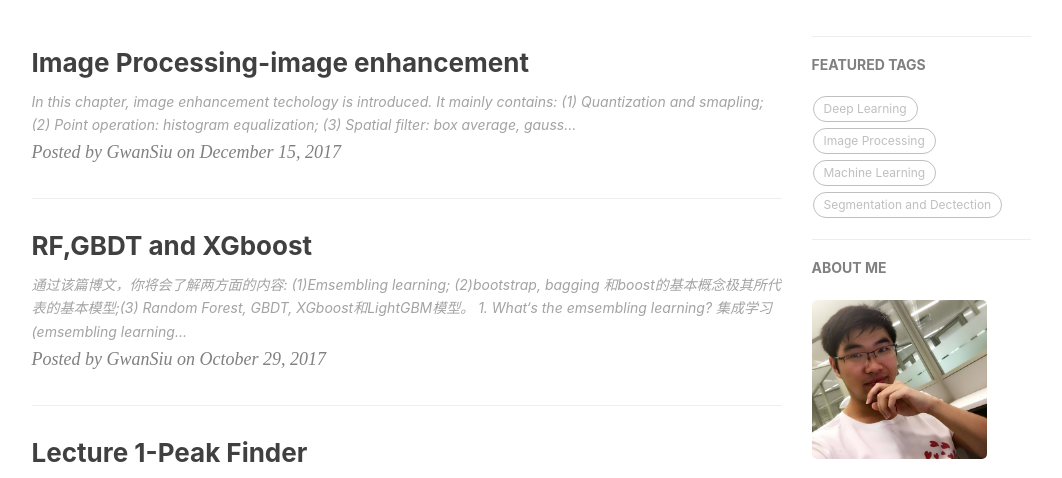
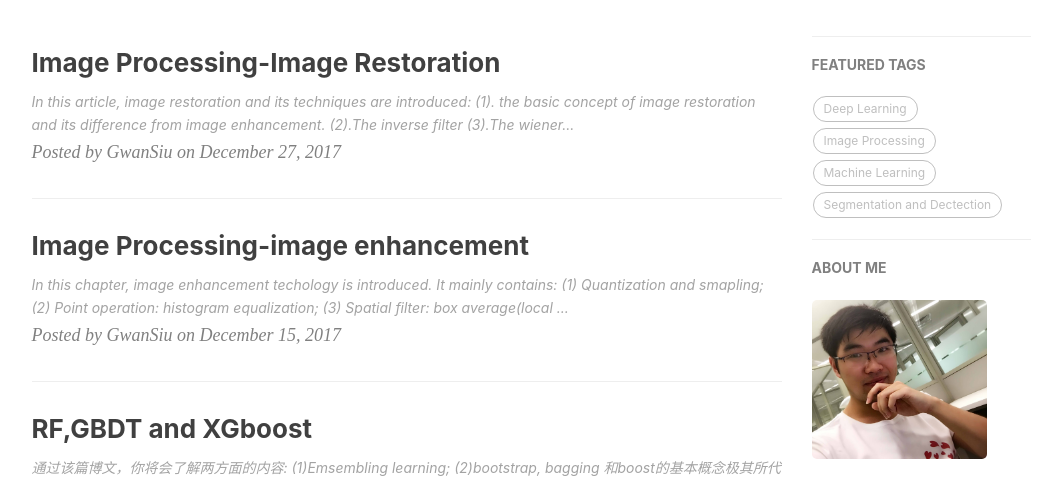
Before and after one commit to Gwan-Siu/gwansiu.github.io, a Jekyll site: the page built from index.html, in a window 1280 px wide and 900 px high, cut to the strip 422-900 px from the top of the window. Shown: the whole strip, without its empty margins (136-1198 px from the left). Built offline with Jekyll 4.4.1, drawn with Linux system fonts in a browser that asks for light colours; nearby versions of some CDN libraries; formulas are drawn with MathJax 3; the list of posts is cut into pages by our own code; comment, search, counter and statistics services are not loaded; some of the changed lines change nothing that is shown; some of the changed text lies outside the part shown.

Commit message:
Image restoration
article about image restoration

```diff
--- a/_posts/2017-12-15-Image-Enhancement.markdown
+++ b/_posts/2017-12-15-Image-Enhancement.markdown
@@ -7,7 +7,7 @@ catalog: true
 tags:
     - Image Processing
 ---
->In this chapter, image enhancement techology is introduced. It mainly contains: (1) Quantization and smapling; (2) Point operation: histogram equalization; (3) Spatial filter: box average, gaussian kernel, local mean filter, bilateral filter, and guided filter.
+>In this chapter, image enhancement techology is introduced. It mainly contains: (1) Quantization and smapling; (2) Point operation: histogram equalization; (3) Spatial filter: box average(local mean filter), gaussian kernel, bilateral filter, and guided filter.
 
 ## 1. Image Quantization
 Image is an high dimensional array. Conventionally, sensors in the camera convert continuous signals to discrete signals and stroe them in 2 or 3 dimensional array. This process usually contains **spatial sampling** and **quantization**, as shown in the figure.
@@ -77,6 +77,7 @@ $$
 $$
 G=\sum_{q\in S}G_{\sigma}(\Vert p-q \Vert)I_{q}
 $$
+
 Properties of gaussian filter:
 1. weights are independent of spatial locations
 2. Does smooth images, but smoothes too much--edges are blurred. Only spatial distance matters and no edges terms.
@@ -90,6 +91,7 @@ $$
 I^{filtered}(x)=\frac{1}{W_{p}}\sum_{x_{i}\in \Omega}I(x_{i})f_{r}(\Vert I(x_{i})-I(x)\Vert)g_{s}(\Vert x_{i}-x\Vert)
 \end{equation}
 $$
+
 where $W_{p}$ is the normalization term: $W_{p}=\sum_{x_{i}\in \Omega} f_{r}(\vert I(x_{i})-I(x)\Vert)g_{s}(\Vert x_{i}-x\Vert)$, whihc ensures that the filter preserves image energy and: $I^{filter}$ is the filtered image; $I$ is the original input image; $x$ are the coordinates of the current pixel to be filtered; $\Omega$ is the window centered in $x$; $f_{r}$ is the range kernel for smoothing differences in intensity(this function can be a Gaussian filter);$g_{s}$ is the spatial kernel for smoothing differences in coordinates(this function can be a Gaussian function).
 
 As mention before, the weight $w_{p}$ consider spatial closeness and intensity difference. For example, consider a pixel located at $(i,j)$ is needed to be denoised by using its neighborhood pixels and one of its neighborhood pixel located at $(k,l)$. Then the weight assigned for pixel $(k,l)$ to denoise the pixel $(i,j)$ is given by:
@@ -116,3 +118,6 @@ The property of bilateral filter is:
 **The limitation of bilateral filter:**
 1. staircase effect----intenstiy plateatus that lead to images appearing like cartoons.
 2. Gradient reversal---introduction of false edges in the image.
+
+### 2.6 Spatial filter----Guided filter
+continue.....
--- /dev/null
+++ b/_posts/2017-12-28-Image-Restoration.markdown
@@ -0,0 +1,144 @@
+---
+layout:     post
+title:      "Image Processing-Image Restoration"
+date:       2017-12-27 12:00:00
+author:     "GwanSiu"
+catalog: true
+tags:
+    - Image Processing
+---
+>In this article, image restoration and its techniques are introduced: (1). the basic concept of image restoration and its difference from image enhancement. (2).The inverse filter (3).The wiener filter (4). MAP formulation
+
+## 1. Image Degradations
+Image restoration is to reconstruct the latent high quality image from its degraded observation. The acquired image is degraded observation of the unknown latent image, while degradation comes from various factors such as optical blur, motion blur, spatial quantization, noise corruption.
+
+In contrast to image enhancement, **in image restoration the degradation is modelled**. This enables the effects of the degradation to be(largely) removed.
+
+<img src="http://static.zybuluo.com/GwanSiu/iey2t7oret9dooos0s1hc6yb/image.png" width = "600" height = "400" alt="Degradation"/>
+
+$$
+\begin{equation}
+\text{spatial domain: }g(x,y) = h(x,y)\*f(x,y)+n(x,y)\\
+\text{Frequency domain: }G(\mu,\upsilon) = H(\mu,\upsilon)F(\mu,\upsilon)+N(\mu,\upsilon)
+\end{equation}
+$$
+
+- $f(x,y)$: original image.
+- $g(x,y)$: observed image corrupted by degradation.
+- $h(x,y)$: degradation filter, **point spread function or impulse response of the imaging system. Model degradation as a convolution with linear, shift invariant filter.**
+- $\hat{f}(x,y)$: estimated image, compute from $g(x,y)$.
+- $n(x,y)$: addictive noise.
+
+**The most challenging issue of image restoration is loss of information and noise.** For image blurring, blurring acts as a low pass filter and attenuates higher spatial frequencies.
+
+<img src="http://static.zybuluo.com/GwanSiu/joq9c3mgszy13lxkq0hvnjx8/image.png" width = "600" height = "400" alt="Blurring"/>
+
+## 2. The Inverse Filtter
+From the perspective of frequency domain, image degradation can be modeled as: $G(\mu,\upsilon) = H(\mu,\upsilon)F(\mu,\upsilon)+N(\mu,\upsilon)$. To simplified the formulation, the noise term is ignored, and then the estimated function is obtained from inverse process:
+
+$$
+\hat{F}(x,y) = \frac{G(\mu,\upsilon)}{H(\mu,\upsilon)}
+$$
+
+The work flow of inverse filter:
+
+<img src="http://static.zybuluo.com/GwanSiu/oteijqtausi9ksa8s0g2vq9d/image.png" width = "600" height = "400" alt="Inverse Filter"/>
+
+**The problem of noise amplification:**
+
+$$
+\begin{equation}
+G(\mu,\upsilon) = H(\mu,\upsilon)F(\mu,\upsilon)+N(\mu,\upsilon)\\
+\hat{F}(\mu,\upsilon)=\frac{G(\mu,\upsilon)}{H(\mu,\upsilon)} = F(\mu,\upsilon)+\frac{N(\mu,\upsilon)}{H(\mu,\upsilon)}
+\end{equation}
+$$
+
+<img src="http://static.zybuluo.com/GwanSiu/r3yushkqqirgpyne27xa39ij/image.png" width = "600" height = "400" alt="Problem of inverse filter"/>
+
+## 3. The Wiener Filter
+
+<img src="http://static.zybuluo.com/GwanSiu/w07o7w4muyibmbi83qos4td6/image.png" width = "600" height = "400" alt="Wiener filter"/>
+
+A Wiener filter minimizes the least square error $\int_{-\infty}^{+\infty}\int_{-\infty}^{+\infty}(f(x,y)-\hat{f}(x,y))^{2}dxdy$, restoration with a wiener filter $W(\mu,\upsilon)$, detail proven is in [appedix](#appendix):
+
+$$
+\begin{equation}
+G(\mu,\upsilon) = H(\mu,\upsilon)F(\mu,\upsilon)+N(\mu,\upsilon) \\
+\hat{F}(\mu,\upsilon)=W(\mu,\upsilon)G(\mu,\upsilon)
+\label{eq:equation1}
+\end{equaition}
+$$
+
+where $W(\mu,\upsilon)=\frac{H^{\*}(\mu,\upsilon)}{|H(\mu,\upsilon)|^{2}+K(\mu,\upsilon)}$.
+- $K(\mu,\upsilon)=\frac{S_{\eta}(\mu,\upsilon)}{S_{f}(\mu,\upsilon)}$, signal-noise-ratio.
+- $S_{f}(\mu,\upsilon)=|F(\mu,\upsilon)|^{2}$ power spectral density of $f(x,y)$.
+- $S_{\eta}(\mu,\upsilon)=|N(\mu,\upsilon)|^{2}$ power spectral density of $\eta(x,y)$.
+
+**Analysis of frequency behaviour:**
+From the equation \eqref{eq:equation1}, we can conclude that:
+- If $K=0$, then $W(\mu,\upsilon)=\frac{1}{H(\mu,\upsilon)}$, i.e. an inverse filter.
+- If $K>>|H(\mu,\upsilon)|$ for large $\mu,\upsilon$, then high frequency are attenuated.
+- $|F(\mu,\upsilon)|$ and $N(\mu,\upsilon)$ are often known approximately and $K$ is set to a constant scalar which is determined empirically.
+
+<img src="http://static.zybuluo.com/GwanSiu/31lemtyempkfnkznpy9pmnf2/image.png" width = "600" height = "400" alt="The frequency behavior of Wiener filter"/>
+
+## 4. MAP Formulation
+Given an observed image $\hat{g}$ with $n$ pixels and unkonwn original image $f$, the degradation process can be formulated in the form of vector:
+
+$$
+\begin{equation}
+\hat{g} = Af + n
+\end{equation}
+$$
+
+where $\hat{g}$ and $f$ are image vector with n dimension, and $A$ is an $n\times n$ matrix.
+
+To estimate $f(x,y)$ by optimizing a cost function:
+
+$$
+\begin{equation}
+\hat{f}=\text{arg }\min_{f}\Vert g-Af \Vert^{2} +\lambda p(f)
+\end{equation}
+$$
+
+where $\Vert g- Af \Vert^{2}$ is likelihood function and $\lambda p(f)$ is a prior regularization term.
+
+Continue....(To figure out how super-resolution work.)
+
+## Appendix
+<span id="appendix">Wiener filter</span> essentially aims to minimize the least square error, and the proven is shown in detail:
+
+$$
+\begin{equation}
+\varepsilon = \int_{-\infty}^{+\infty}\int_{-\infty}^{+\infty}(f(x,y)-\hat{f}(x,y))^{2} dxdy
+\end{equation}
+$$
+
+According to Paeawval's theorem:
+
+$$
+\begin{align}
+\varepsilon &= \int_{-\infty}^{+\infty}\int_{-\infty}^{+\infty}(f(x,y)-\hat{f}(x,y))^{2} dxdy \\
+\varepsilon &= \int_{-\infty}^{+\infty}\int_{-\infty}^{+\infty}(F(\mu,\upsilon)-\hat{F}(\mu,\upsilon))^{2} d\mu d\upsilon \\
+\text{where} \\
+\hat{F}&=WG=WHF+WN \\
+F-\hat{F} = (1-WH)F-WH \\
+\text{Therefore}
+\varepsilon &= \int_{-\infty}^{+\infty}\int_{-\infty}^{+\infty}|(1-WH)F-WN|^{2} d\mu d\upsilon \\
+&= \int_{-\infty}^{+\infty}\int_{-\infty}^{+\infty}|(1-WH)F|^{2}-|WN|^{2} d\mu d\upsilon \\
+\text{since } f(x,y) \text{ and } \eta \text{ are uncorrelated. Note:integrand is sum of two squares}
+\end{align}
+$$
+
+take a derivative to minimize the least square error:
+
+$$
+\frac{\partial}{\partial z}2(-(1-W^{\*}H^{\*})H|F|^{2}+W^{\*}|N|^{2})=0
+$$
+
+$$
+\begin{align}
+W^{\*} &=\frac{H|F|^{2}}{|H|^{2}|F|^{2}+|N|^{2}} \\
+W^{\*} &=\frac{H|F|^{2}}{|H|^{2}+\frac{|N|^{2}}{|F|^{2}}}
+\end{align}
+$$
```
